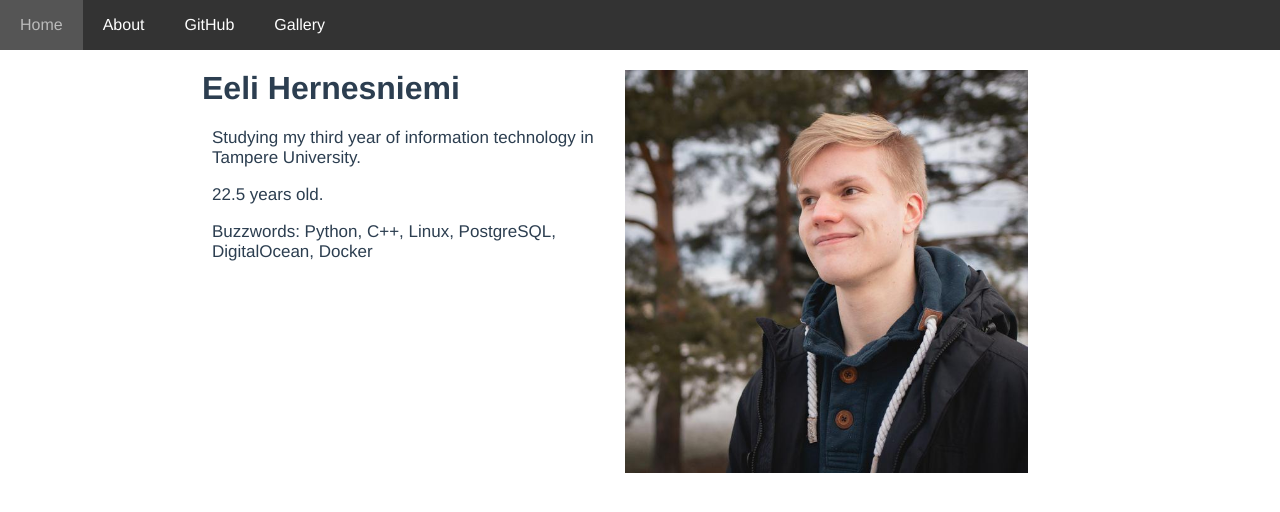
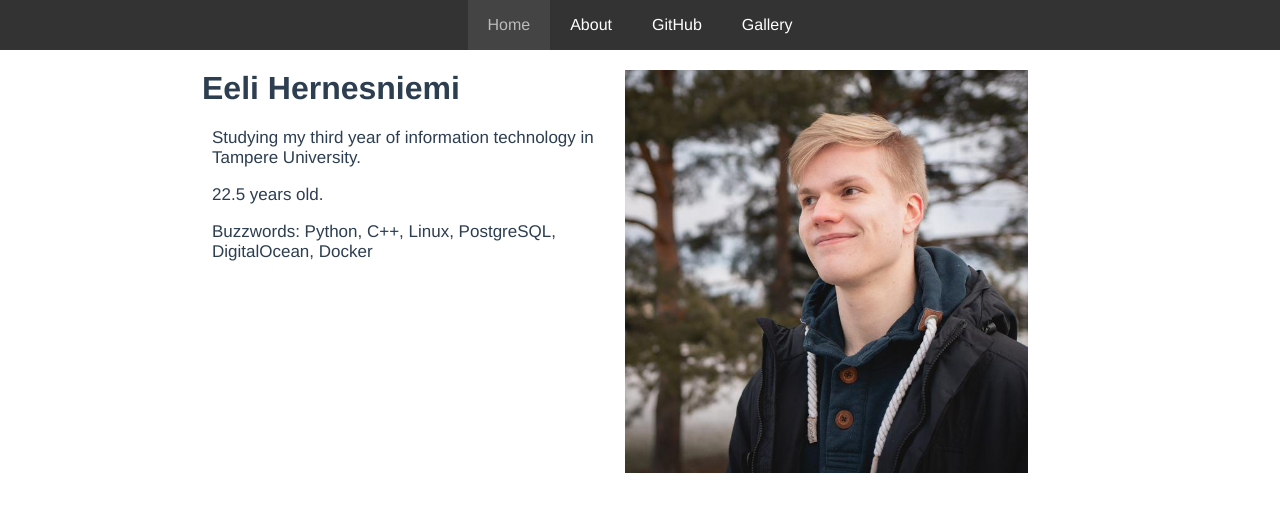
Before and after one commit to eltsu7/website, a Vue app: page / in a window 1280 px wide. Shown: the top 512 px of the page. Built offline with nearby package versions, Linux system fonts and the light colour scheme.

Commit message:
centered navbar

```diff
--- a/src/components/Navbar.vue
+++ b/src/components/Navbar.vue
@@ -1,10 +1,18 @@
 <template>
   <div>
     <nav>
-      <router-link id='link' to='/' exact>Home</router-link>
-      <router-link id='link' to='/about' exact>About</router-link>
-      <a id='link' target="_blank" href="https://github.com/eltsu7/">GitHub</a>
-      <a id='link' target="_blank" href="https://eeli.kuvat.fi/">Gallery</a>
+      <li>
+        <router-link id='link' to='/' exact>Home</router-link>
+      </li>
+      <li>
+        <router-link id='link' to='/about' exact>About</router-link>
+      </li>
+      <li>
+        <a id='link' target="_blank" href="https://github.com/eltsu7/">GitHub</a>
+      </li>
+      <li>
+        <a id='link' target="_blank" href="https://eeli.kuvat.fi/">Gallery</a>
+      </li>
     </nav>
   </div>
 </template>
@@ -17,19 +25,21 @@ export default {
 
 <style scoped>
 nav {
-  margin: 0px;
+  margin: 0 auto;
   padding: 0px;
   overflow: hidden;
-  list-style-type: none;
-  display: block;
+  list-style: none;
   background-color: #333;
+  text-align: center;
+}
+
+nav li {
+  display: inline;
 }
 
 #link {
-  float: left;
-  display: block;
+  display: inline-block;
   color: white;
-  text-align: center;
   padding: 16px 20px;
   text-decoration: none;
 }
```
